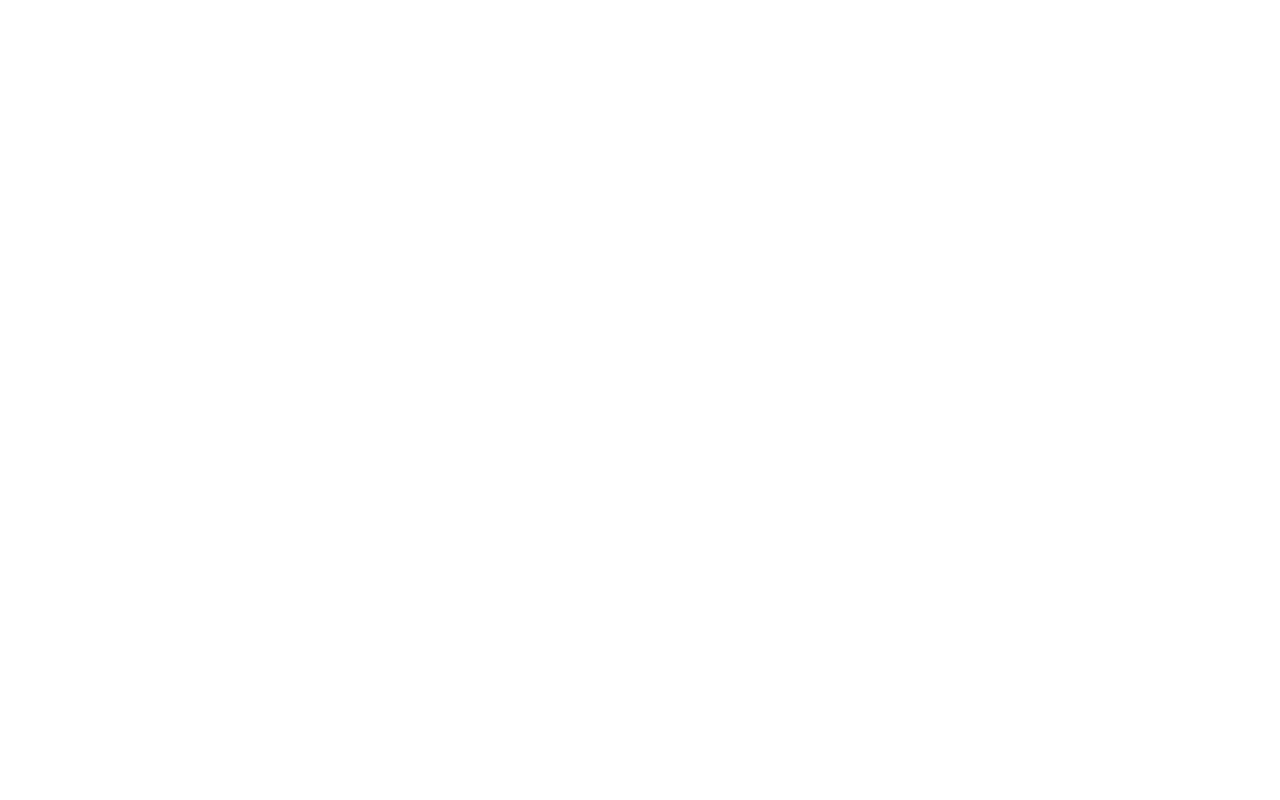
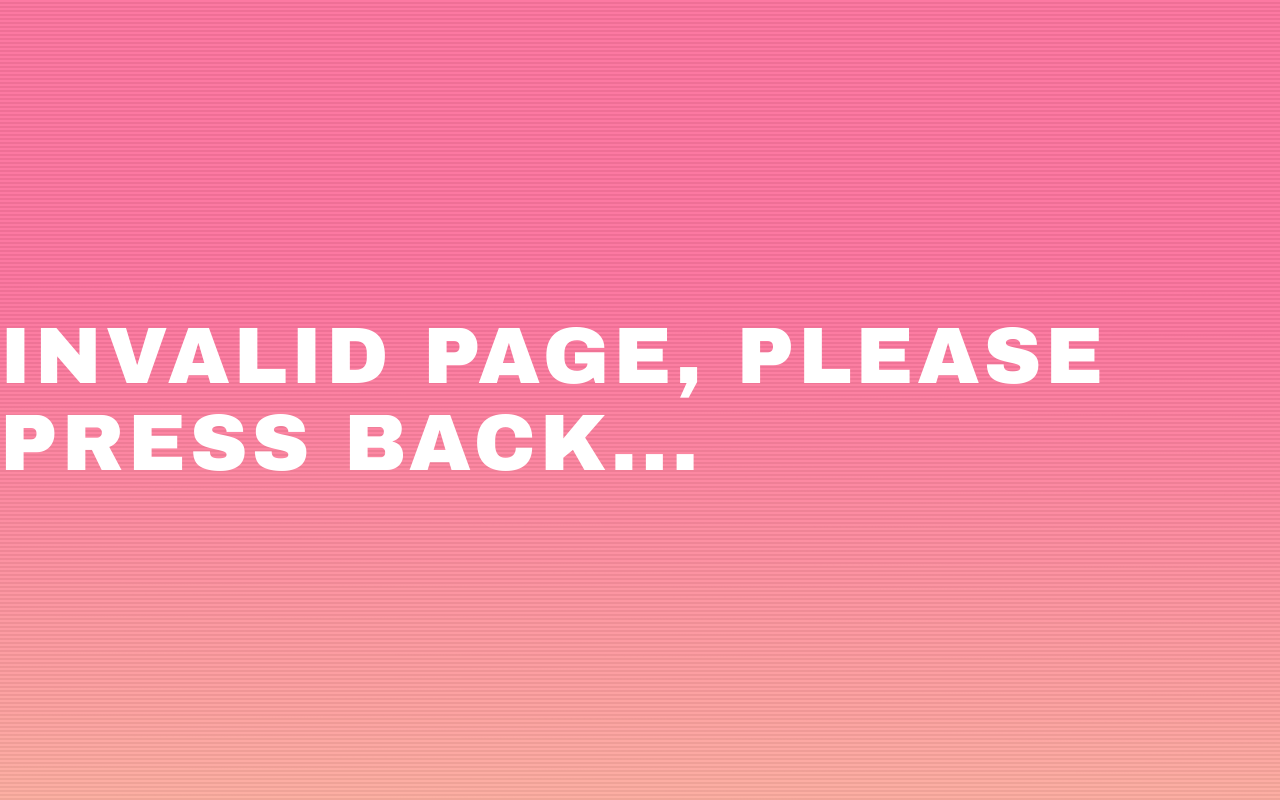
Before and after one commit to caitlannichols98/test-website-design, a plain HTML site: page invalidpage/Invalid.html in a window 1280 px wide. Drawn offline with Linux system fonts and the light colour scheme.

Commit message:
finished invalidf page design\
invalid page design

```diff
--- a/invalidpage/Invalid.html
+++ b/invalidpage/Invalid.html
@@ -0,0 +1,13 @@
+<!DOCTYPE html>
+<html lang="en">
+<head>
+    <meta charset="UTF-8">
+    <meta name="viewport" content="width=device-width, initial-scale=1.0">
+    <title>Invalid page, please press back...</title>
+    <link rel="stylesheet" href="invalid.css">
+</head>
+<body>
+    <div class="vhs-overlay"></div>
+    <div class="vhs-text">Invalid page, please press back...</div>
+</body>
+</html>
--- /dev/null
+++ b/invalidpage/invalid.css
@@ -0,0 +1,97 @@
+body {
+    background-image: url('backgorund.png');
+    background-size: cover; /* Make sure ti covers the screen */
+    background-position: center; /* Center the GIF */
+    background-repeat: no-repeat; /* Prevent tiling */
+    background-attachment: fixed; /* Keep it fixed while scrolling */
+}
+/* VHS Background Image */
+body {
+    margin: 0;
+    padding: 0;
+    width: 100vw;
+    height: 100vh;
+    background: url('backgorund.png') no-repeat center center fixed;
+    background-size: cover;
+    overflow: hidden;
+    position: relative;
+}
+
+/* VHS Overlay */
+.vhs-overlay {
+    position: absolute;
+    top: 0;
+    left: 0;
+    width: 100%;
+    height: 100%;
+    pointer-events: none;
+    background: linear-gradient(
+        rgba(255, 255, 255, 0.03) 50%,
+        rgba(0, 0, 0, 0.05) 50%
+    );
+    background-size: 100% 4px;
+    animation: scan-lines 1s linear infinite;
+}
+
+/* Static Noise Effect */
+.vhs-overlay::after {
+    content: "";
+    position: absolute;
+    top: 0;
+    left: 0;
+    width: 100%;
+    height: 100%;
+    opacity: 0.15;
+    animation: noise 0.2s infinite;
+}
+
+/* VHS Scan Line Animation */
+@keyframes scan-lines {
+    0% { background-position: 0 0; }
+    100% { background-position: 0 100px; }
+}
+
+/* Noise Flicker Effect */
+@keyframes noise {
+    0%, 100% { opacity: 0.15; }
+    50% { opacity: 0.25; }
+}
+
+/* VHS Jitter Effect */
+@keyframes vhs-jitter {
+    0% { transform: translateX(0); }
+    25% { transform: translateX(-1px); }
+    50% { transform: translateX(1px); }
+    75% { transform: translateX(-0.5px); }
+    100% { transform: translateX(0); }
+}
+
+/* Chromatic Aberration */
+@keyframes chromatic-aberration {
+    0%, 100% { text-shadow: -2px 0 red, 2px 0 cyan; }
+    50% { text-shadow: 2px 0 red, -2px 0 cyan; }
+}
+
+/* VHS Text */
+.vhs-text {
+    position: absolute;
+    top: 50%;
+    left: 50%;
+    transform: translate(-50%, -50%);
+    font-size: 4rem;
+    font-family: "Arial Black", sans-serif;
+    color: white;
+    text-transform: uppercase;
+    letter-spacing: 4px;
+    filter: contrast(1.2) brightness(1.1);
+}
+
+.vhs-text {
+    font-size: 5rem;
+    font-family: "Arial Black", sans-serif;
+    color: white;
+    text-transform: uppercase;
+    letter-spacing: 4px;
+    position: relative;
+    filter: contrast(1.2) brightness(1.2);
+}
```
Also changed, not shown: index.html (+1 -0 lines), wireframes_ideas/asset-page.html (+2 -2 lines), wireframes_ideas/test.css (+20 -0 lines), invalidpage/New Text Document.txt (deleted), invalidpage/backgorund.png (added), wireframes_ideas/backgorund.png (added).
